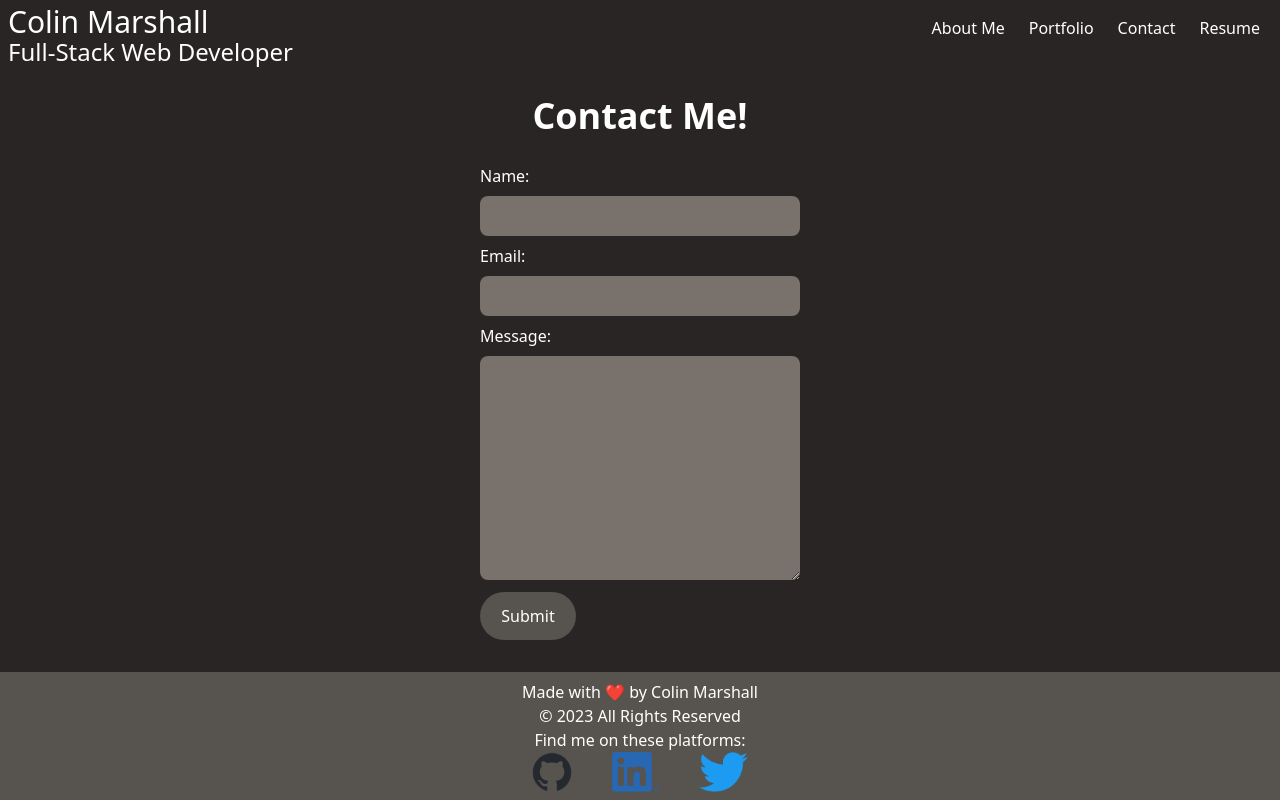
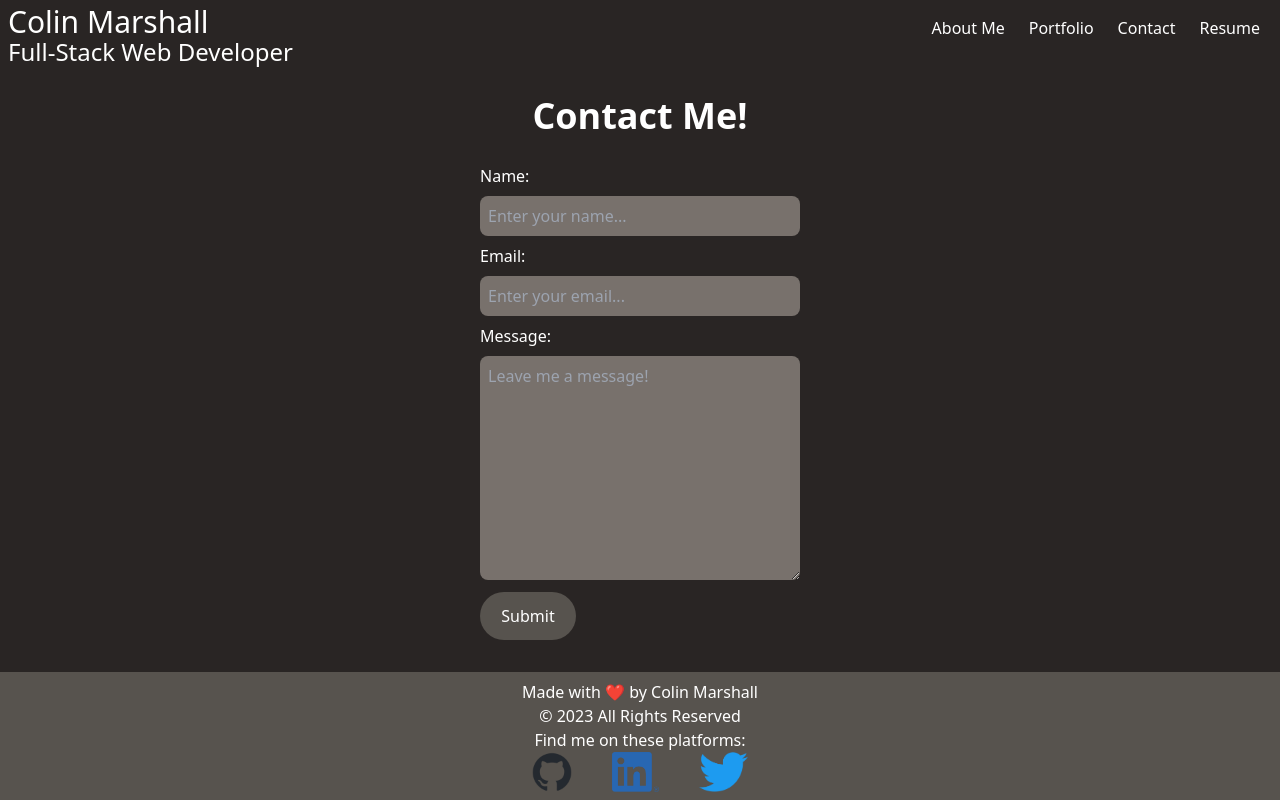
Before and after one commit to CascadeColin/Portfolio, a React (Create React App) app: page / in a window 1280 px wide. Both pictures are taken after a click on the button "Contact". Built offline with nearby package versions, Linux system fonts and the light colour scheme.

Commit message:
added error handling for contact page

```diff
--- a/package.json
+++ b/package.json
@@ -4,6 +4,7 @@
   "private": true,
   "homepage": "https://CascadeColin.github.io/portfolio",
   "dependencies": {
+    "gh-pages": "^5.0.0",
     "react": "^18.2.0",
     "react-dom": "^18.2.0",
     "react-responsive": "^9.0.2",
@@ -34,7 +35,6 @@
     ]
   },
   "devDependencies": {
-    "gh-pages": "^5.0.0",
     "tailwindcss": "^3.2.7"
   }
 }
--- /dev/null
+++ b/src/helpers/helpers.js
@@ -0,0 +1,5 @@
+export function validateEmail(email) {
+  const re =
+    /^(([^<>()[\]\\.,;:\s@"]+(\.[^<>()[\]\\.,;:\s@"]+)*)|(".+"))@((\[[0-9]{1,3}\.[0-9]{1,3}\.[0-9]{1,3}\.[0-9]{1,3}\])|(([a-zA-Z\-0-9]+\.)+[a-zA-Z]{2,}))$/;
+  return re.test(String(email).toLowerCase());
+}
--- a/src/main/pages/contact.jsx
+++ b/src/main/pages/contact.jsx
@@ -1,4 +1,5 @@
-import React from "react";
+import React, { useState } from "react";
+import { validateEmail } from "../../helpers/helpers";
 
 /* TODO:
 1) set state to render error messages
@@ -9,6 +10,54 @@ import React from "react";
 */
 
 export default function Contact() {
+  const [name, setName] = useState("");
+  const [email, setEmail] = useState("");
+  const [message, setMessage] = useState("");
+  const [error, setError] = useState("");
+
+  function handleInputChange(e) {
+    const { target } = e;
+    const type = target.name;
+    const value = target.value;
+
+    if (type === "name") {
+      setName(value);
+    } else if (type === "email") {
+      setEmail(value);
+    } /* message */ else {
+      setMessage(value);
+    }
+    return;
+  }
+
+  function handleFormSubmit(e) {
+    e.preventDefault();
+
+    if (!validateEmail(email)) {
+      setError("Please enter a valid email address!");
+      return;
+    }
+    if (!name && !message) {
+      setError("Please leave a name and message!");
+      return;
+    }
+    if (!name) {
+      setError("Please enter your name!")
+      return
+    }
+    if (!message) {
+      setError("Please leave a message!")
+      return
+    }
+    setName("");
+    setEmail("");
+    setMessage("");
+
+    // removes the error message if user fills out the form correctly
+    setError("Thank you for your message!  I will respond within 72 hours.");
+    return;
+  }
+
   return (
     // "mt-24" prevents content being covered by sticky header.  If this is bugged, verify that current "mt" value matched the "h" value in navigation.jsx
     <main className="overflow-auto">
@@ -16,14 +65,42 @@ export default function Contact() {
       {/* render error message if user clicks outside form without inputting all fields */}
       <form action="send-to-nodemailer" className="flex flex-col w-1/4 mx-auto">
         <label className="my-2">Name:</label>
-        <input className="bg-stone-500 rounded-lg  p-2" type="text" />
+        <input
+          className="bg-stone-500 rounded-lg p-2"
+          type="text"
+          value={name}
+          name="name"
+          placeholder="Enter your name..."
+          onChange={handleInputChange}
+        />
         <label className="my-2">Email:</label>
         {/* refactor to use custom error handling */}
-        <input className="bg-stone-500 rounded-lg  p-2" type="email" />
+        <input
+          className="bg-stone-500 rounded-lg  p-2"
+          type="email"
+          value={email}
+          name="email"
+          placeholder="Enter your email..."
+          onChange={handleInputChange}
+        />
         <label className="my-2">Message:</label>
-        <textarea className="bg-stone-500 rounded-lg h-56 p-2" type="text" />
-        <button type="submit" className="bg-stone-600 hover:bg-stone-500 rounded-full w-24 h-12 mt-3">Submit</button>
+        <textarea
+          className="bg-stone-500 rounded-lg h-56 p-2"
+          type="text"
+          value={message}
+          name="message"
+          placeholder="Leave me a message!"
+          onChange={handleInputChange}
+        />
+        <button
+          type="submit"
+          className="bg-stone-600 hover:bg-stone-500 rounded-full w-24 h-12 mt-3"
+          onClick={handleFormSubmit}
+        >
+          Submit
+        </button>
       </form>
+      {error && <p className="text-center text-red-500 ">{error}</p>}
     </main>
   );
 }
```
Also changed, not shown: 1 other file (tests, documents, lock files or other folders).
